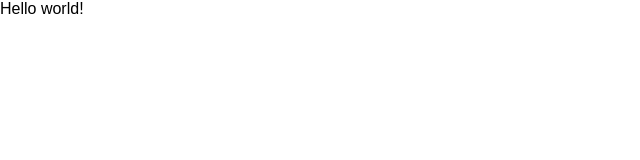
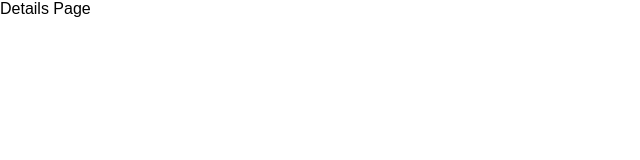
Before and after one commit to JRasmusBm/jrasmusbm.github.io, a React (Create React App) app: page /details in a window 1280 px wide. Shown: the top 160 px of the page, without its empty margins (0-640 px from the left). Built offline with nearby package versions, Linux system fonts and the light colour scheme; the HTML template or start-up script is replaced by a standard one.

Commit message:
Add Home and Details Pages, as well as React Router

```diff
--- a/src/App.tsx
+++ b/src/App.tsx
@@ -1,11 +1,17 @@
 import * as React from 'react';
+import { BrowserRouter as Router, Switch, Route } from 'react-router-dom';
+import Home from './components/Home';
+import Details from './components/Details';
 
 class App extends React.Component {
   render() {
     return (
-      <div>
-        Hello world!
-      </div>
+      <Router>
+        <Switch>
+          <Route exact={true} path="/" component={Home} />
+          <Route path="/details" component={Details} />
+        </Switch>
+      </Router>
     );
   }
 }
--- /dev/null
+++ b/src/components/Details.tsx
@@ -0,0 +1,11 @@
+import * as React from 'react';
+
+class Details extends React.Component {
+  render() {
+    return (
+      <div>Details Page</div>
+    );
+  }
+}
+
+export default Details;
--- /dev/null
+++ b/src/components/Home.tsx
@@ -0,0 +1,11 @@
+import * as React from 'react';
+
+class Home extends React.Component {
+  render() {
+    return (
+      <div>Home Page</div>
+    );
+  }
+}
+
+export default Home;
```
Also changed, not shown: package.json (+6 -1 lines), 1 other file (tests, documents, lock files or other folders).
